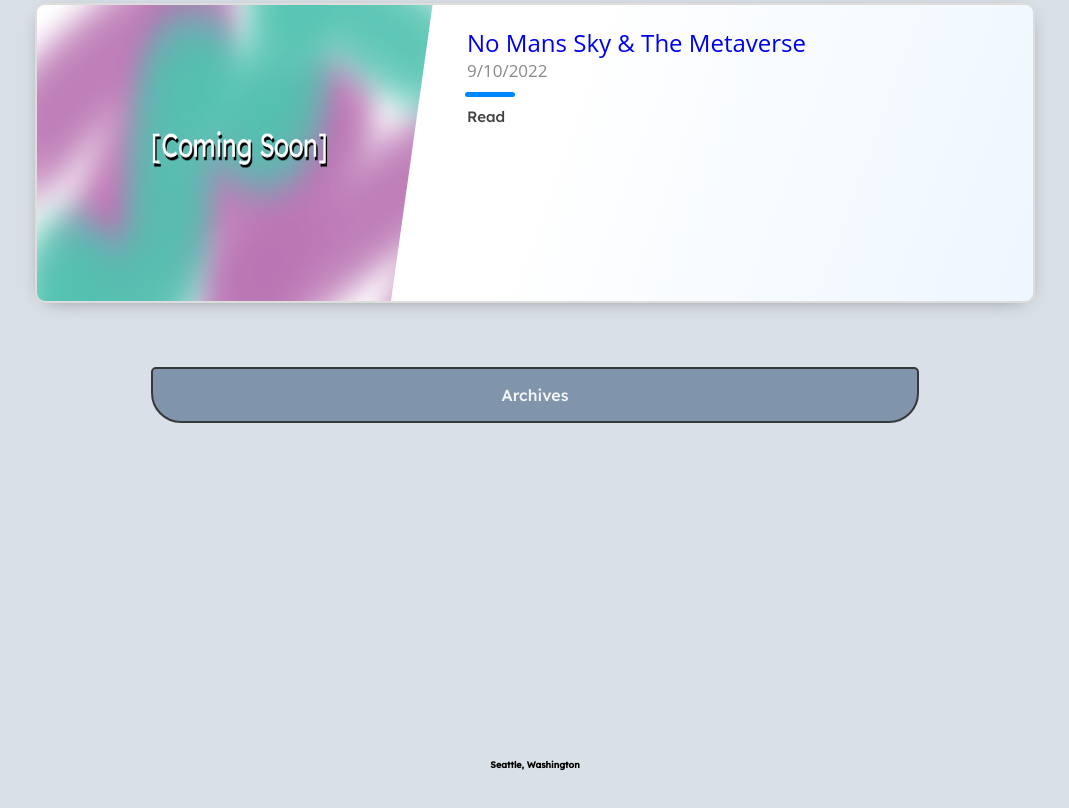
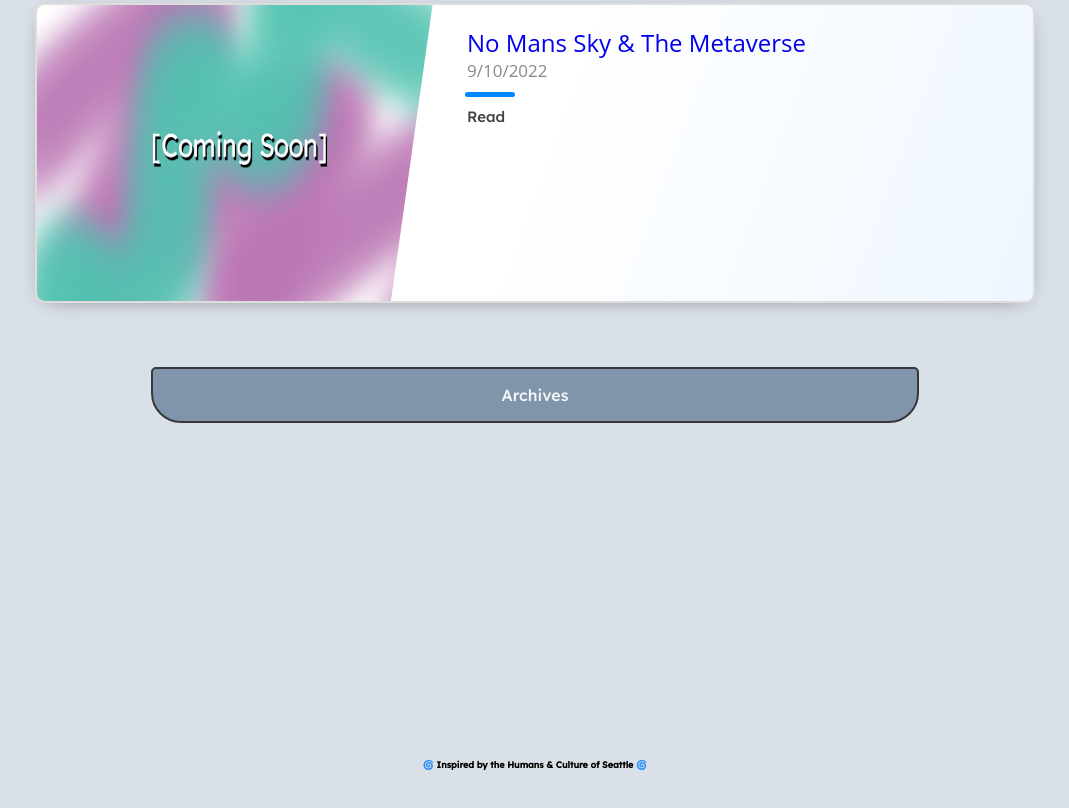
Before and after one commit to G0nZy/vaporWorkVIII, a plain HTML site: page index.html in a window 1280 px wide. Shown: the part 1671-2479 px from the top of the page, without its empty margins (105-1174 px from the left). Drawn offline with nearby package versions, Linux system fonts and the light colour scheme.

Commit message:
setting goals

```diff
--- a/index.html
+++ b/index.html
@@ -379,7 +379,7 @@
 <p id="spacer">blank</p>
 <p id="spacer">blank</p>
 <p id="spacer">blank</p>
-<p id="footTagLine"><span></span>  Seattle, Washington  <span></span></p>
+<p id="footTagLine"><span></span> 🌀 Inspired by the Humans & Culture of Seattle 🌀 <span></span></p>
 <!-- <p id="footTagLine">Seattle<span></span></p> -->
 <p id="spacer">blank</p>
 <!-- 🌀 -->
```
